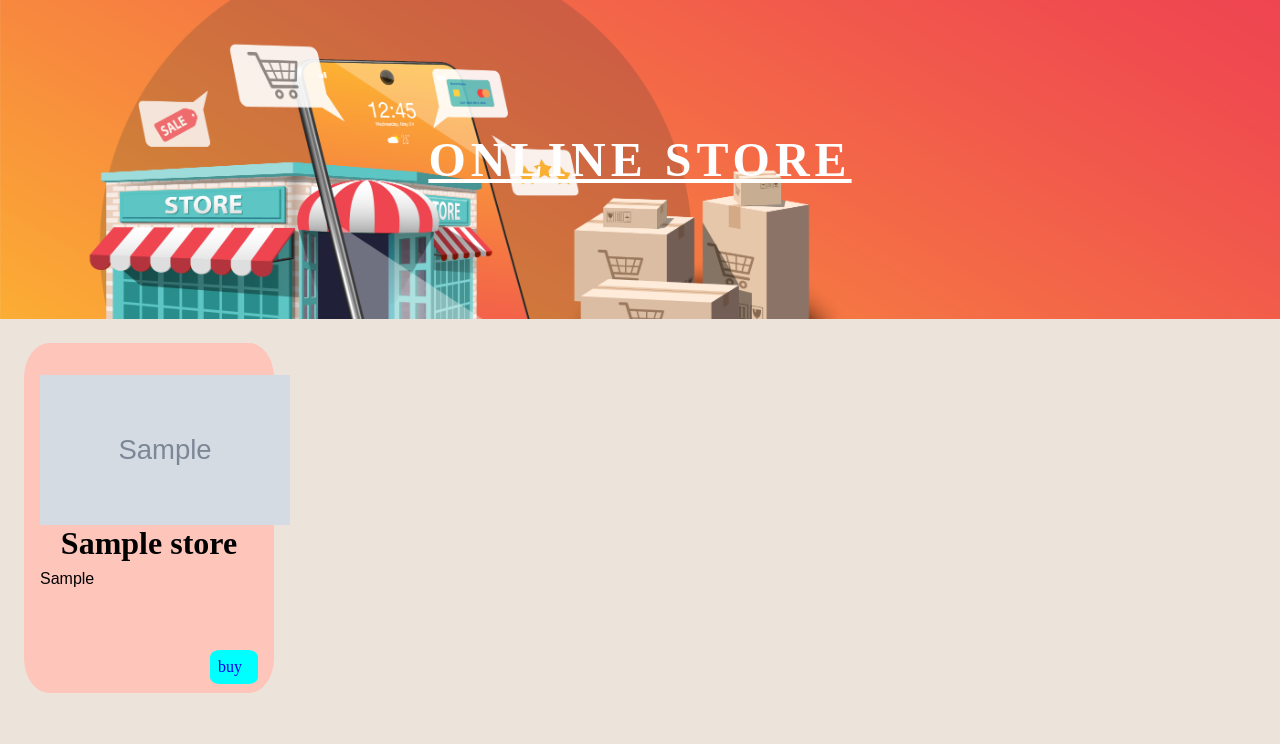
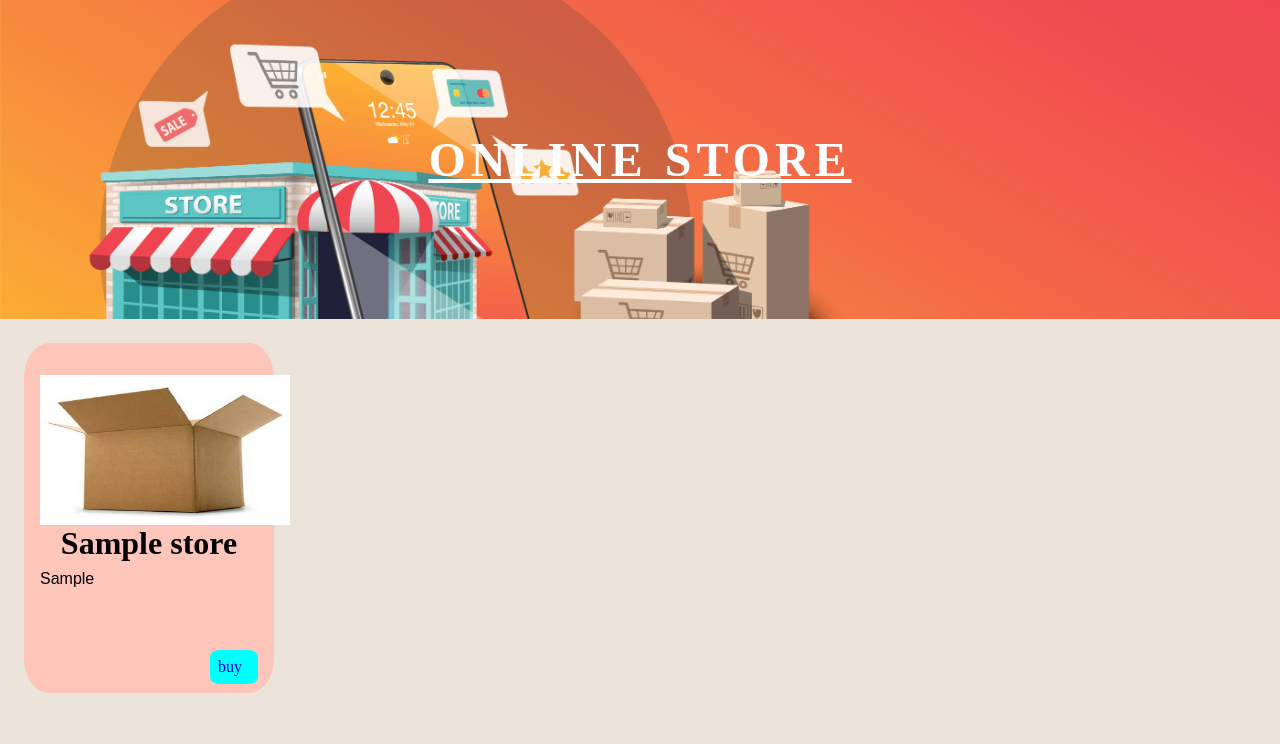
Before and after one commit to sarthakpant772/college_back, a Django app: page /store/store in a window 1280 px wide. Shown: the part 56-800 px from the top of the page. Run offline with Django 3.2, Linux system fonts and the light colour scheme; tables that the repository leaves empty hold one stand-in row (values such as "Sample post"); grey boxes marked "Sample" are stand-in pictures.

Commit message:
picture corrected

```diff
--- a/templates/alumni.html
+++ b/templates/alumni.html
@@ -50,7 +50,7 @@
        {% for alumni in alunis %}
         <div class='card'>
             <div class="content">
-            <img src="{{alumni.photo.url}}" class="card__image">
+            <img src="{% static 'images/default.png' %}" class="card__image">
             <h1>{{alumni.name}}</h1>
             <p>{{alumni.Company_name}}</p>
             <a>{{alumni.Company_post}}</a>
--- a/templates/home_page.html
+++ b/templates/home_page.html
@@ -9,7 +9,7 @@
         <!-- <link href="https://fontawesome.com/icons/github?style=brands" rel="stylesheet"> -->
         <link rel="preconnect" href="https://fonts.gstatic.com">
         <link href="https://fonts.googleapis.com/css2?family=Lobster&display=swap" rel="stylesheet">
-        <link rel="stylesheet" href="{%  static "css/main.css" %}">
+        <link rel="stylesheet" href="{%  static "css/main.css"  %}">
         <!-- <link rel="stylesheet" href="style.css"> -->
         <link href="//db.onlinewebfonts.com/c/05289e866fe7e1e99d27a7a31f8d3b66?family=Trattatello" rel="stylesheet" type="text/css"/>
         <link rel="icon" href="{% static 'images/logo.png'%}">
--- a/templates/selling.html
+++ b/templates/selling.html
@@ -36,7 +36,7 @@
             {% for sd in store_details %}
             <div class="card">
                 <div class="card--content">
-                    <img src="{{sd.image.url}}" class="image">
+                    <img src="{% static 'images/sell.jpg' %}" class="image">
                     <h2 class="card--title">{{sd.title}}</h2>
                     <p class="card--desc" >{{sd.para}}</p>
                     <a class="card--button" href="mailto: {{sd.email}}" target='blank'>buy</a>
```
Also changed, not shown: media/store_pics/logo.png (added), static/images/default.png (added), static/images/sell.jpg (added).
